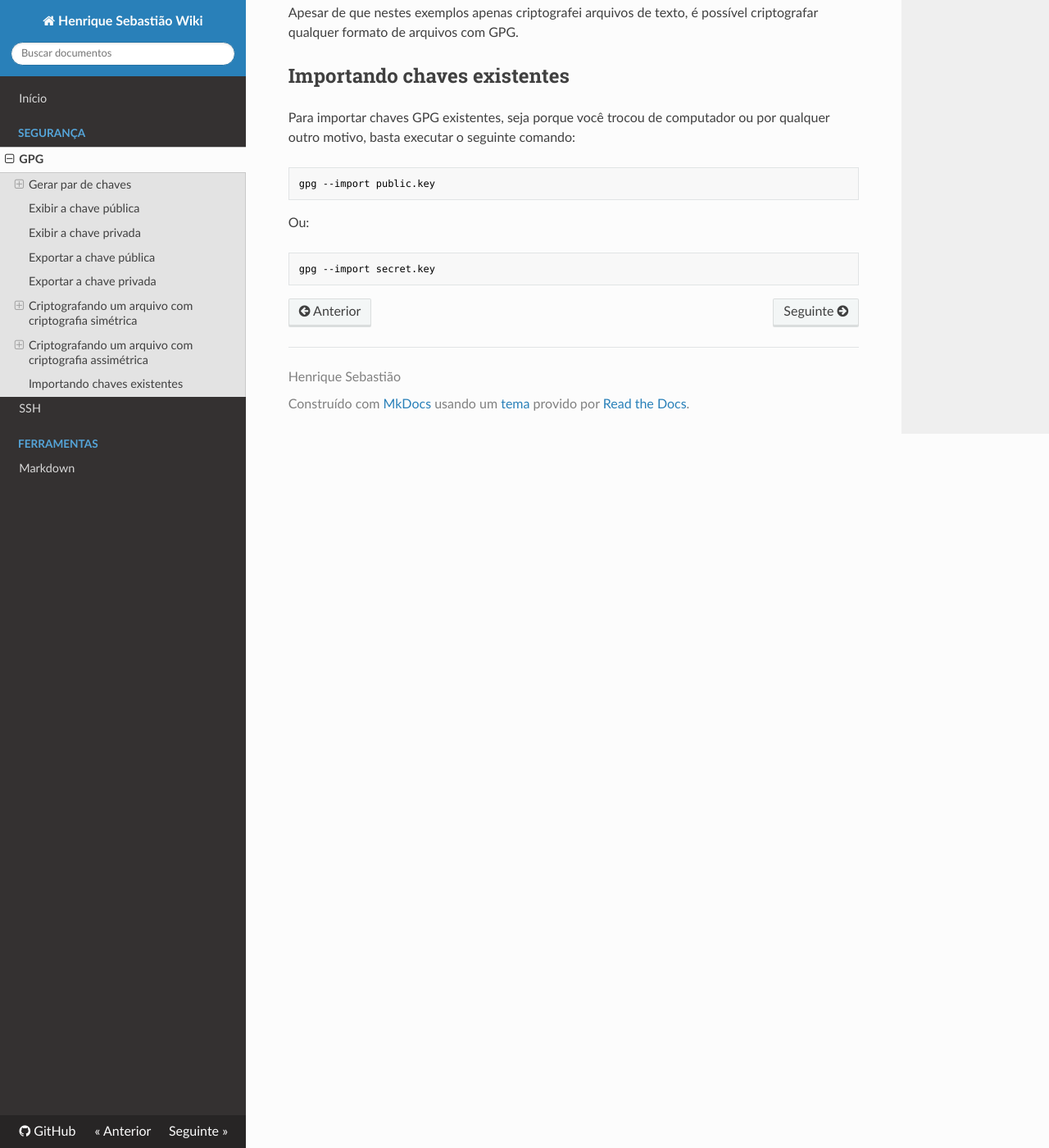
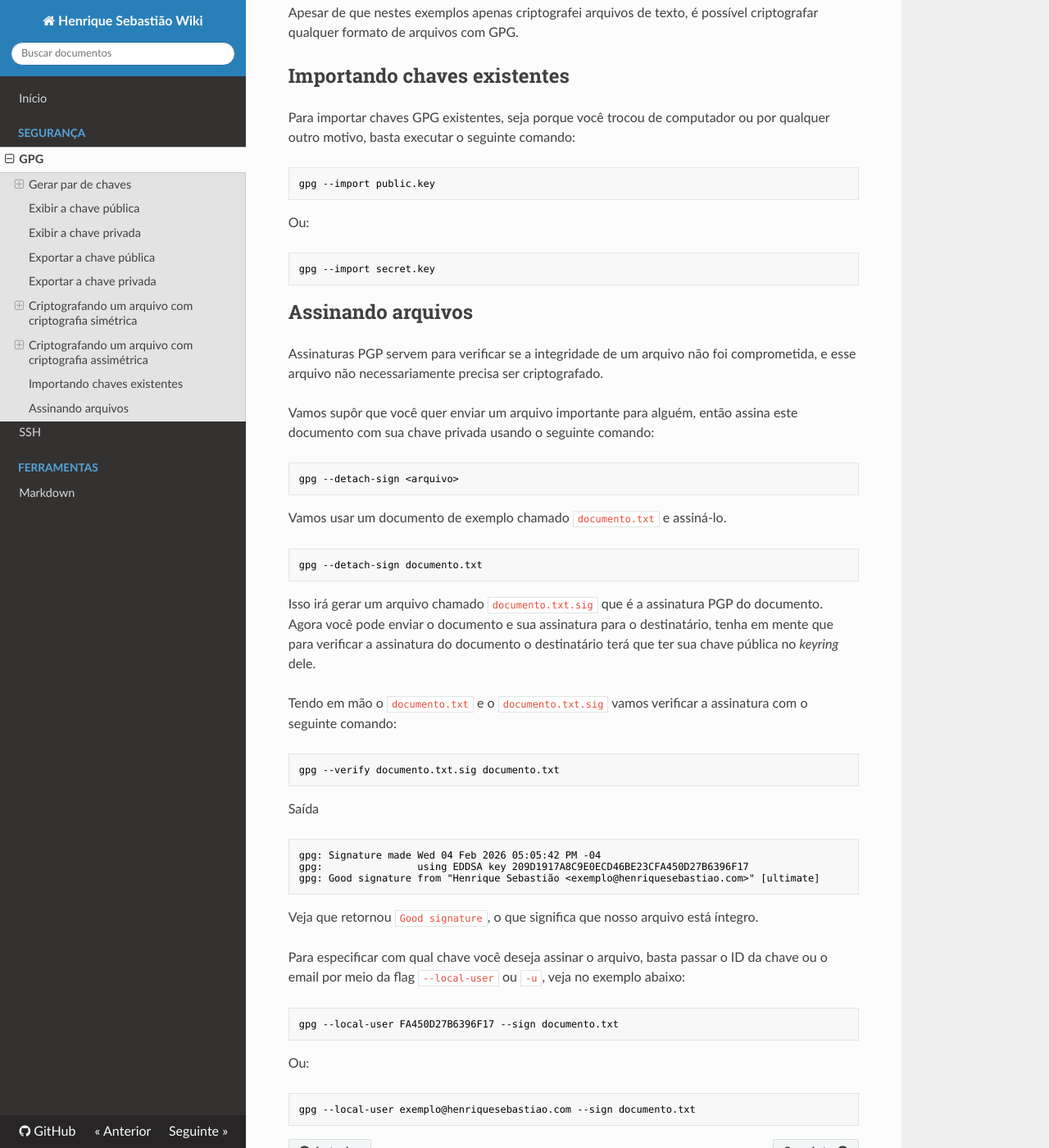
Before and after one commit to henriquesebastiao/wiki, an MkDocs documentation site: the page built from docs/security/gpg.md, in a window 1280 px wide and 1400 px high, scrolled down 5655 px. Shown: the whole window at 82% size. Built offline with MkDocs 1.6.1, drawn with Linux system fonts in a browser that asks for light colours; nearby versions of some CDN libraries.

Commit message:
Atualizando página GPG

````diff
--- a/docs/security/gpg.md
+++ b/docs/security/gpg.md
@@ -289,3 +289,55 @@ Ou:
 ```shell
 gpg --import secret.key
 ```
+
+## Assinando arquivos
+
+Assinaturas PGP servem para verificar se a integridade de um arquivo não foi comprometida,
+e esse arquivo não necessariamente precisa ser criptografado.
+
+Vamos supôr que você quer enviar um arquivo importante para alguém, então assina este documento com
+sua chave privada usando o seguinte comando:
+
+```shell
+gpg --detach-sign <arquivo>
+```
+
+Vamos usar um documento de exemplo chamado `documento.txt` e assiná-lo.
+
+```shell
+gpg --detach-sign documento.txt
+```
+
+Isso irá gerar um arquivo chamado `documento.txt.sig` que é a assinatura PGP do documento.
+Agora você pode enviar o documento e sua assinatura para o destinatário,
+tenha em mente que para verificar a assinatura do documento o destinatário
+terá que ter sua chave pública no *keyring* dele.
+
+Tendo em mão o `documento.txt` e o `documento.txt.sig` vamos verificar a assinatura com o seguinte comando:
+
+```shell
+gpg --verify documento.txt.sig documento.txt
+```
+
+Saída
+
+```txt
+gpg: Signature made Wed 04 Feb 2026 05:05:42 PM -04
+gpg:                using EDDSA key 209D1917A8C9E0ECD46BE23CFA450D27B6396F17
+gpg: Good signature from "Henrique Sebastião <exemplo@henriquesebastiao.com>" [ultimate]
+```
+
+Veja que retornou `Good signature`, o que significa que nosso arquivo está íntegro.
+
+Para especificar com qual chave você deseja assinar o arquivo, basta passar o ID da chave ou o email
+por meio da flag `--local-user` ou `-u`, veja no exemplo abaixo:
+
+```shell
+gpg --local-user FA450D27B6396F17 --sign documento.txt
+```
+
+Ou:
+
+```shell
+gpg --local-user exemplo@henriquesebastiao.com --sign documento.txt
+```
````
